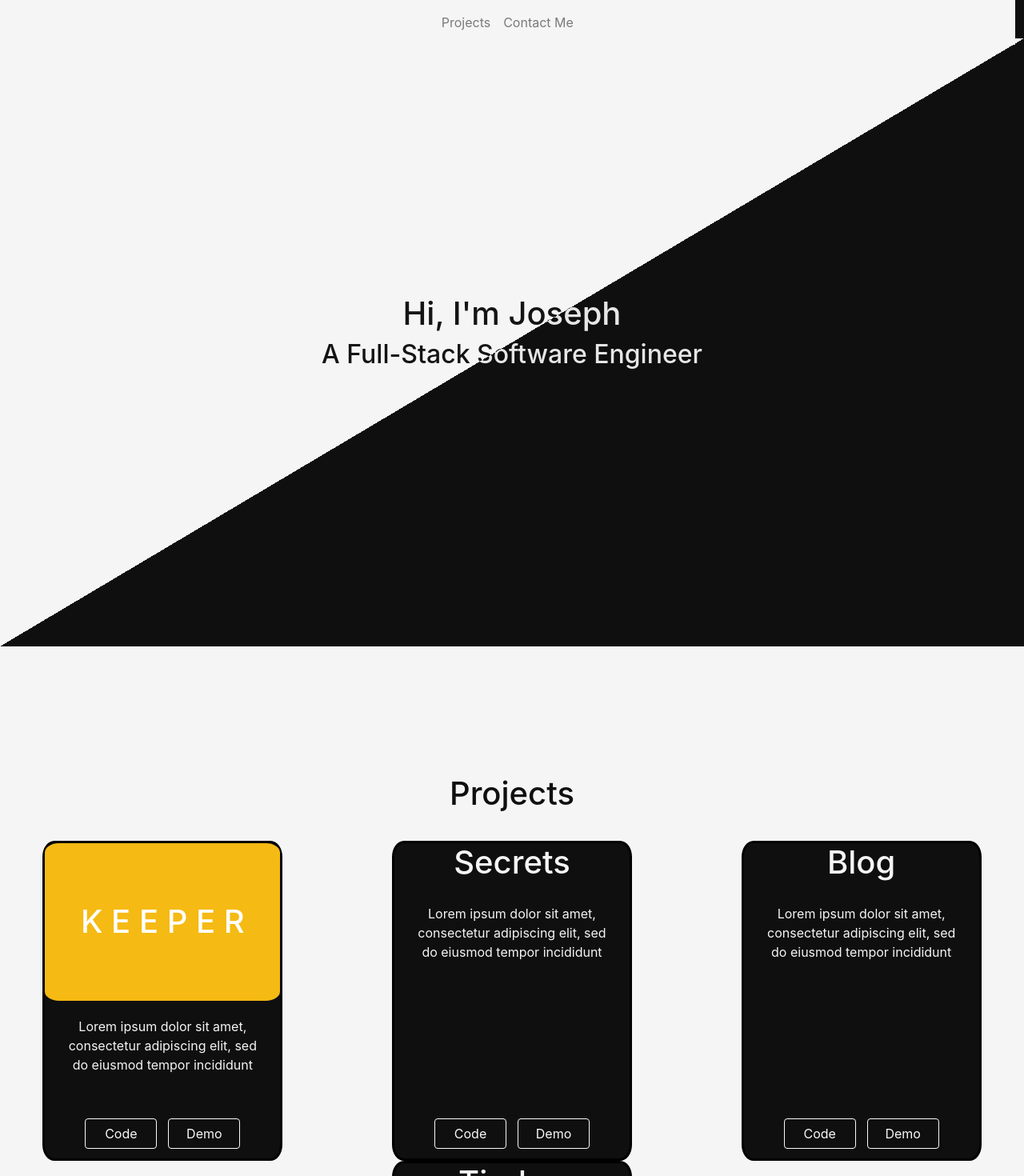
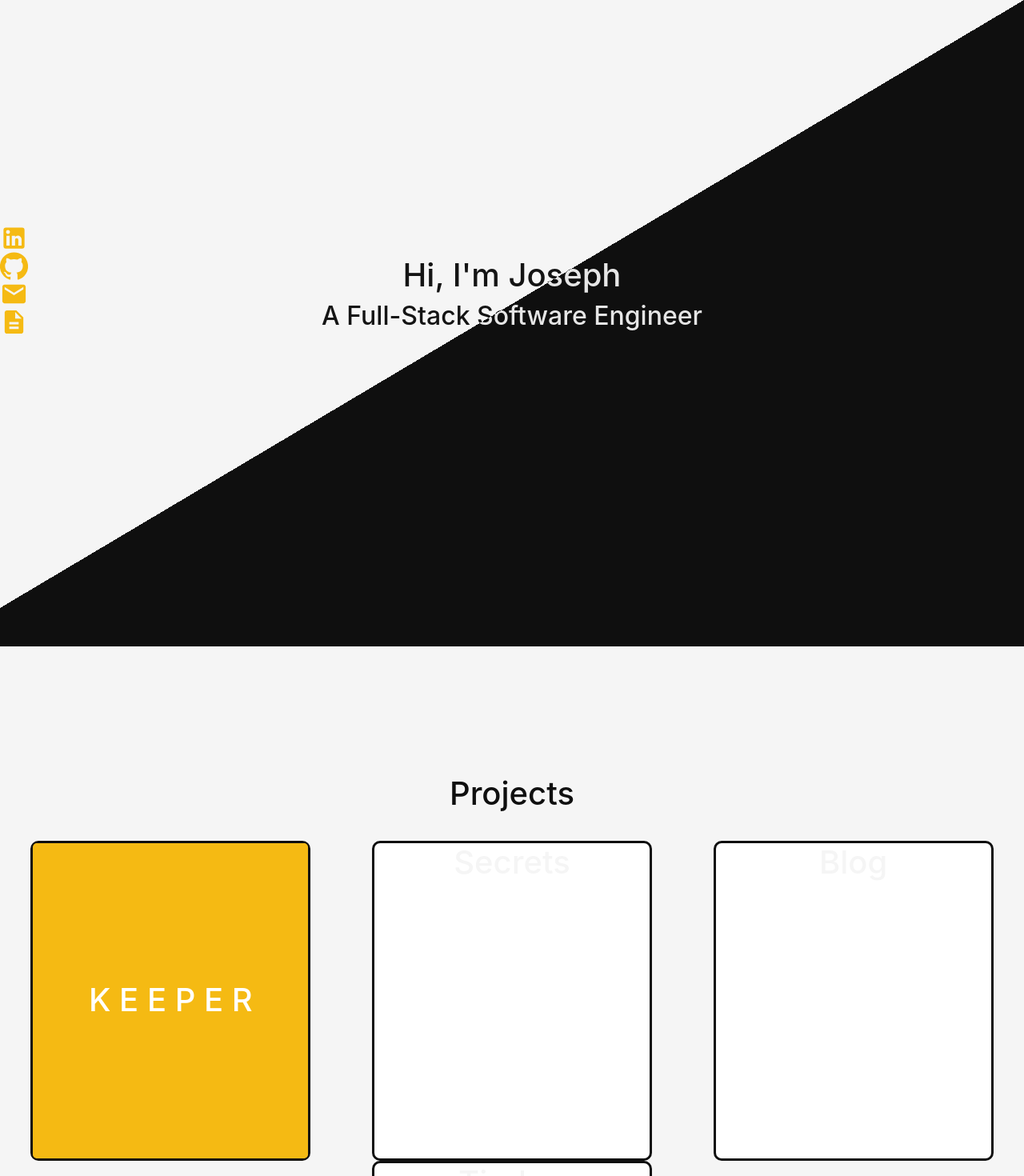
Before and after one commit to Typical-Joey/Portfolio, a React (Create React App) app: page / in a window 1280 px wide. Shown: the top 1470 px of the page at 80% size. Built offline with nearby package versions, Linux system fonts and the light colour scheme.

Commit message:
Fixed projects bug, removed navbar, added side icons

```diff
--- a/public/styles.css
+++ b/public/styles.css
@@ -3,7 +3,7 @@ html {
 }
 
 body {
-  background-image: linear-gradient(#0f0f0f, #161616, #0f0f0f);
+  background-color: #0f0f0f;
   color: #f5f5f5;
   text-align: center;
   line-height: 1.5rem;
@@ -22,7 +22,7 @@ hr {
 
 .greeting {
   background-image: linear-gradient(to bottom right, #f5f5f5 50%, #0f0f0f 50%);
-  margin-top: 3rem;
+  margin-bottom: 3rem;
   height: 95vh;
 }
 
@@ -41,13 +41,11 @@ hr {
 .project {
   text-align: center;
   display: inline-block;
-  width: 300px;
+  width: 350px;
   height: 400px;
   color: #f5f5f5;
-  background-color: #0f0f0f;
-  /* padding: 50px; */
-  border: black solid 3px;
-  border-radius: 5%;
+  border: 3px solid #0f0f0f;
+  border-radius: 10px;
 }
 
 .project-button {
@@ -66,12 +64,12 @@ hr {
 }
 
 .keeper {
+  border-radius: 5px;
   width: 100%;
-  border-radius: 6%;
-  height: 50%;
+  height: 100%;
   background-color: #f5ba13;
   color: #fff;
-  padding-top: 25%;
+  padding-top: 50%;
 }
 
 .contact {
@@ -90,3 +88,12 @@ hr {
 .margin-top {
   margin-top: 3rem;
 }
+
+.side-icons {
+  position: fixed;
+  color: #f5ba13;
+  width: 20px;
+  height: 100px;
+  left: 0;
+  margin-top: 35vh;
+}
--- a/src/components/App.jsx
+++ b/src/components/App.jsx
@@ -2,12 +2,12 @@ import React from "react";
 import Projects from "./Projects";
 import Contact from "./Contact";
 import Greeting from "./Greeting";
-import Navbar from "./Navbar";
+import SideIcons from "./SideIcons";
 
 function App() {
   return (
     <div className="App">
-      <Navbar />
+      <SideIcons />
       <Greeting />
       <Projects />
       <Contact />
--- a/src/components/Navbar.jsx
+++ /dev/null
@@ -1,27 +0,0 @@
-import React from "react";
-
-export default function Navbar() {
-  return (
-    <nav className="navbar navbar-expand-lg navbar-light">
-      <div className="container-fluid">
-        <div
-          className="collapse navbar-collapse justify-content-center"
-          id="navbarSupportedContent"
-        >
-          <ul className="navbar-nav mb-2 mb-lg-0">
-            <li className="nav-item">
-              <a className="nav-link" aria-current="page" href="#Projects">
-                Projects
-              </a>
-            </li>
-            <li className="nav-item">
-              <a className="nav-link" href="#Contact">
-                Contact Me
-              </a>
-            </li>
-          </ul>
-        </div>
-      </div>
-    </nav>
-  );
-}
--- a/src/components/Project.jsx
+++ b/src/components/Project.jsx
@@ -6,21 +6,6 @@ export default function Project(props) {
       <div className={props.className}>
         <h1>{props.title}</h1>
       </div>
-      <div className="card-body">
-        <p className="card-text">{props.body}</p>
-        <a
-          href=""
-          className="btn btn-outline-light project-button project-button-left"
-        >
-          Code
-        </a>
-        <a
-          href=""
-          className="btn btn-outline-light project-button project-button-right"
-        >
-          Demo
-        </a>
-      </div>
     </div>
   );
 }
--- a/src/components/Projects.jsx
+++ b/src/components/Projects.jsx
@@ -1,12 +1,12 @@
 import React from "react";
 import Project from "./Project";
-
 
 export default function Projects() {
   return (
     <div id="Projects" className="projects">
       <h1>Projects</h1>
       <hr />
+      <div className="container-fluid">
         <div className="row">
           <div class="col">
             <Project
@@ -35,5 +35,6 @@ export default function Projects() {
           </div>
         </div>
       </div>
+    </div>
   );
 }
--- /dev/null
+++ b/src/components/SideIcons.jsx
@@ -0,0 +1,17 @@
+import React from "react";
+import LinkedInIcon from "@material-ui/icons/LinkedIn";
+import GitHubIcon from "@material-ui/icons/GitHub";
+import EmailIcon from '@material-ui/icons/Email';
+import DescriptionIcon from '@material-ui/icons/Description';
+
+
+export default function SideIcons() {
+  return (
+    <div id="Side-Icons" className="side-icons">
+      <LinkedInIcon fontSize="large" />
+      <GitHubIcon fontSize="large" />
+      <EmailIcon fontSize="large" />
+      <DescriptionIcon fontSize="large"/>
+    </div>
+  );
+}
```
Lines whose indentation alone changed are shown as unchanged.
